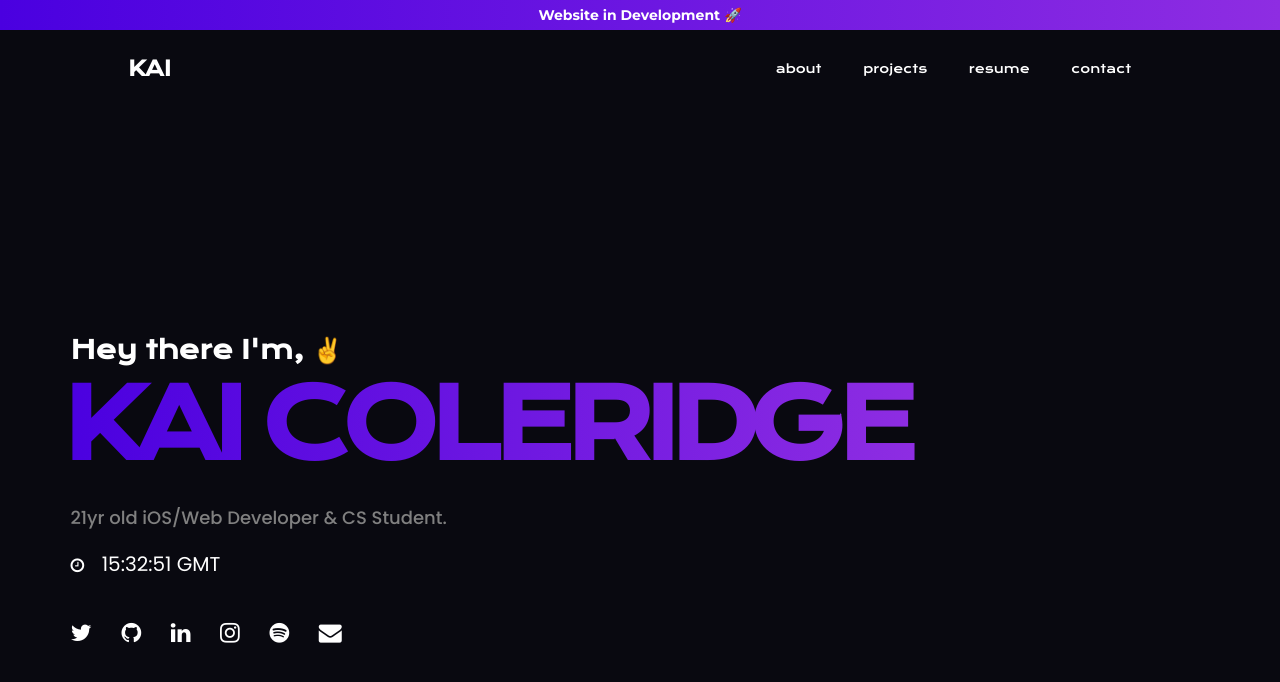
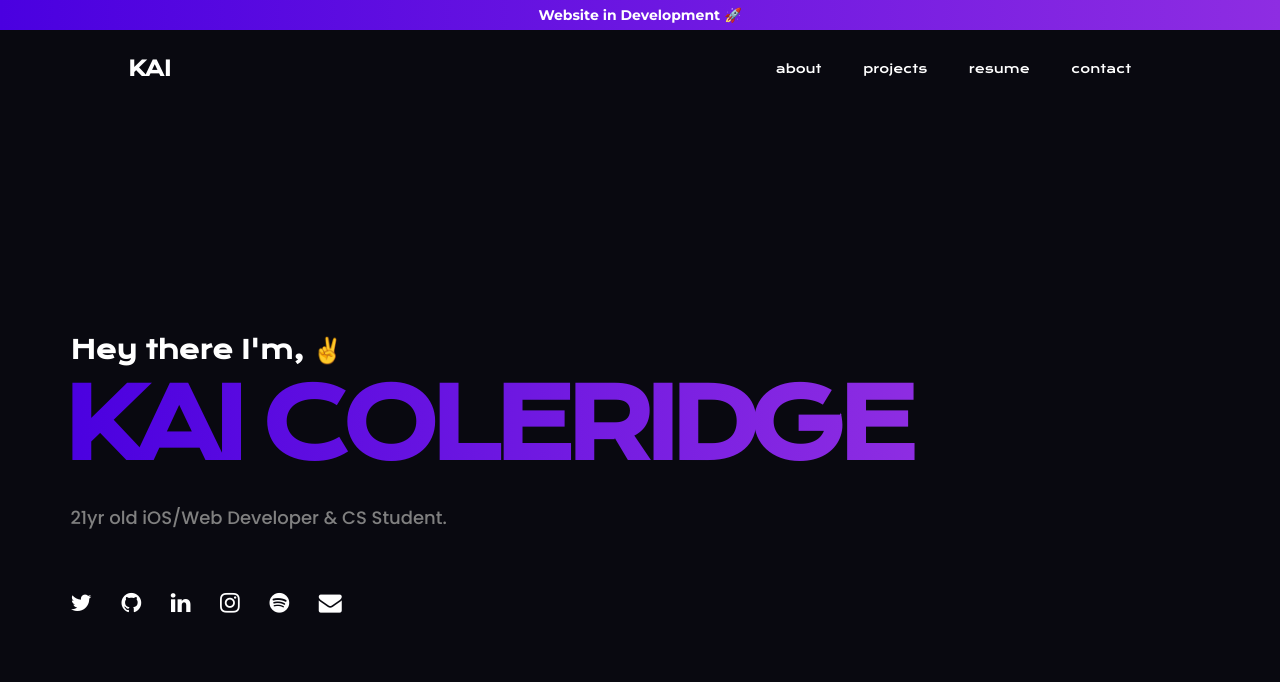
Before and after one commit to kaicoleridge/website, a Next.js app: page / in a window 1280 px wide. Shown: the top 682 px of the page. Built offline with nearby package versions, Linux system fonts and the light colour scheme.

Commit message:
Update index.js

```diff
--- a/pages/index.js
+++ b/pages/index.js
@@ -28,8 +28,6 @@ export default function Home() {
           <h3>21yr old iOS/Web Developer & CS Student. </h3>
         </div>
 
-        <i className="fa fa-clock-o" aria-hidden="true"></i>
-        <TimeComponent />
         <div className={styles.icons}>
           <li>
 
```
